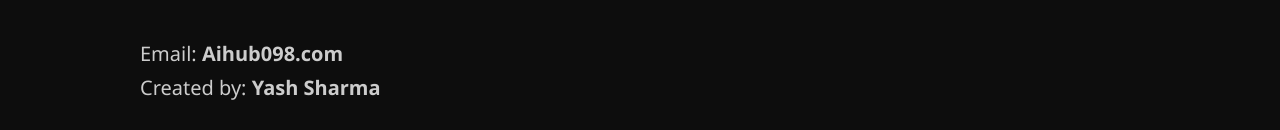
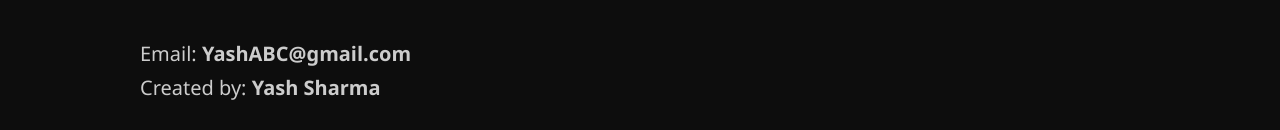
Before and after one commit to Yashsharma2025/sotm, a plain HTML site: page index.html in a window 1280 px wide. Shown: the part 9000-9130 px from the top of the page. Drawn offline with Linux system fonts and the light colour scheme.

Commit message:
Update index.html

```diff
--- a/index.html
+++ b/index.html
@@ -310,7 +310,7 @@ MidJourney is a popular generative AI tool that creates high-quality, artistic i
 
 <section id="contact">
 <h2>Contact & Credits</h2>
-<p>Email: <strong>Aihub098.com</strong><br>
+<p>Email: <strong>YashABC@gmail.com</strong><br>
 Created by: <strong>Yash Sharma</strong></p>
 </section>
 
```
